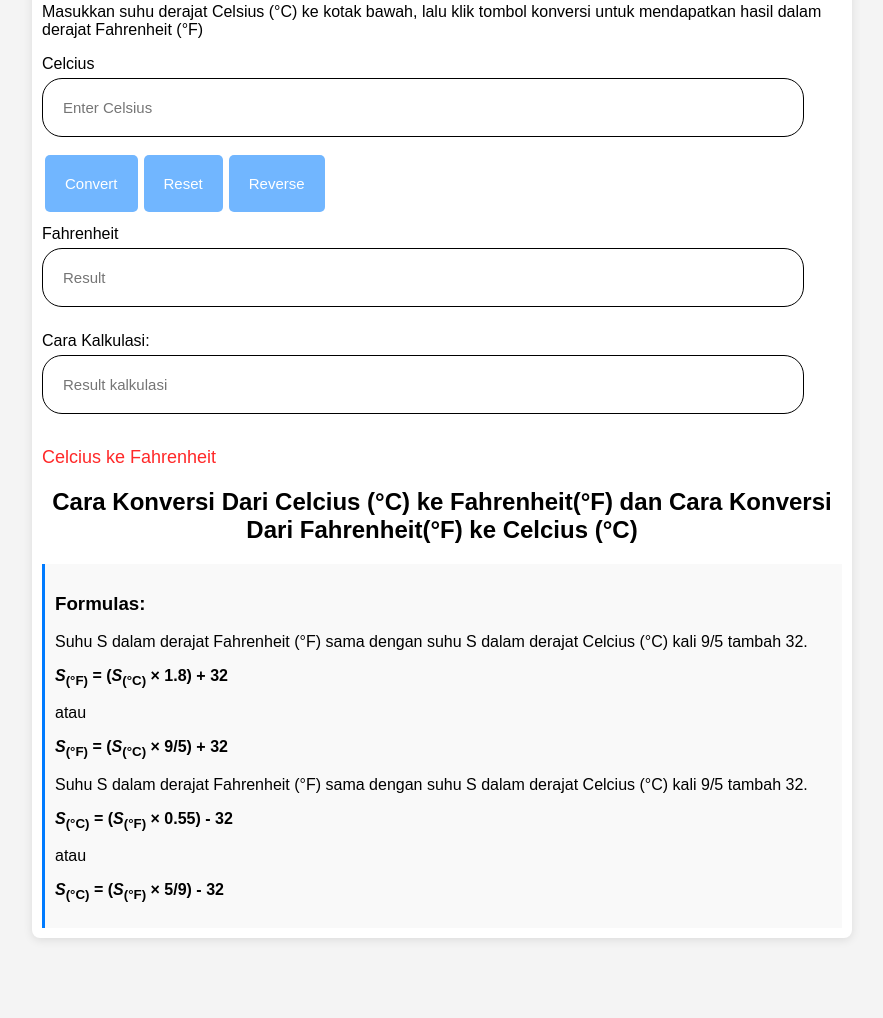
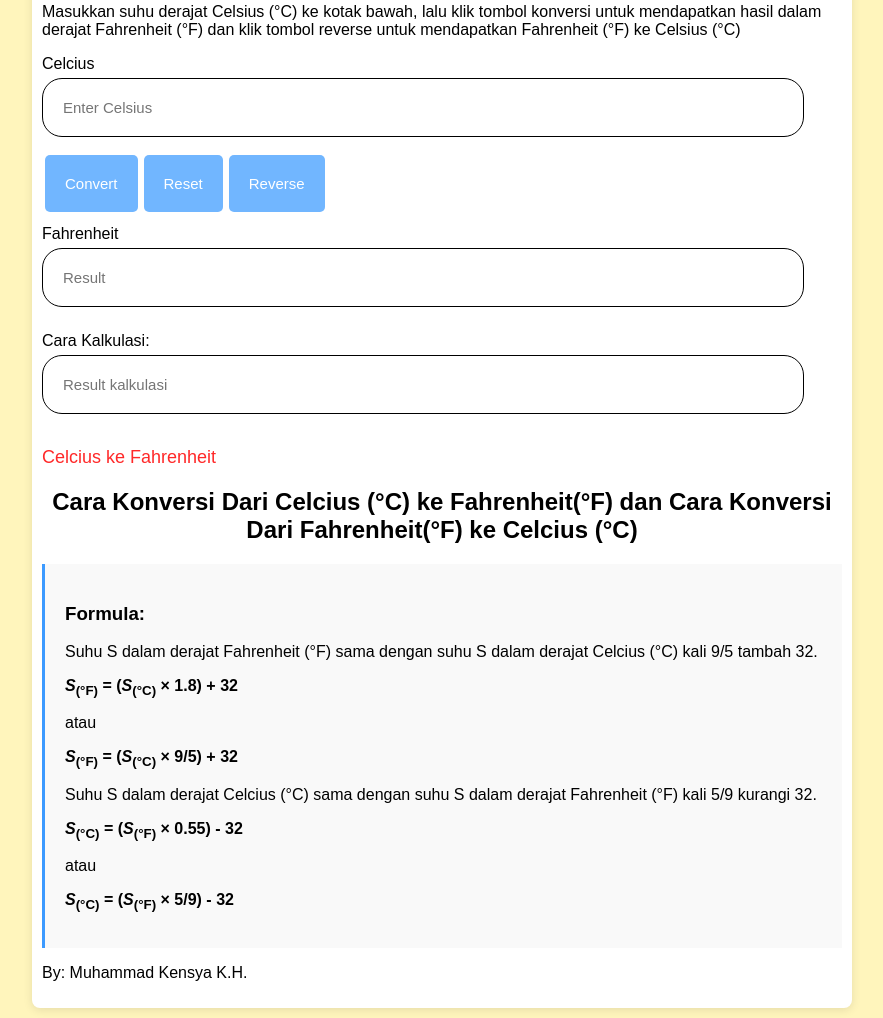
Before and after one commit to revou-fundamental-course/30-sept-24-Kekensya, a plain HTML site: page index.html in a window 1280 px wide. Shown: the part 97-1115 px from the top of the page, without its empty margins (198-1081 px from the left). Before the commit the page ends 1045 px from the top, so only its background shows below. Drawn offline with Linux system fonts and the light colour scheme.

Commit message:
Checkpoint 3

```diff
--- a/css/styles.css
+++ b/css/styles.css
@@ -1,13 +1,13 @@
 body {
     font-family: Arial, sans-serif;
-    background-color: #f4f4f4;
+    background-color: #fff5bc;
     margin: 0;
     padding: 10px;
 }
 .container {
     max-width: 800px;
     margin: auto;
-    background: white;
+    background: rgb(255, 255, 255);
     padding: 10px;
     border-radius: 8px;
     box-shadow: 0 2px 10px rgba(0, 0, 0, 0.1);
@@ -61,8 +61,8 @@ button:hover {
 .calculation {
     margin-top: 20px;
     background: #f9f9f9;
-    padding: 10px;
-    border-left: 3px solid #007bff;
+    padding: 20px;
+    border-left: 3px solid #3c9aff;
 }
 @media (max-width: 600px) {
     .button-container {
--- a/index.html
+++ b/index.html
@@ -9,7 +9,8 @@
 <body>
     <div class="container">
         <h1>Temperature Converter</h1>
-        <p>Masukkan suhu derajat Celsius (°C) ke kotak bawah, lalu klik tombol konversi untuk mendapatkan  hasil dalam derajat Fahrenheit (°F)</p>
+        <p>Masukkan suhu derajat Celsius (°C) ke kotak bawah, lalu klik tombol konversi untuk mendapatkan hasil dalam derajat Fahrenheit (°F) dan klik tombol reverse untuk mendapatkan Fahrenheit (°F) ke Celsius (°C)</p>
+
 
         <form id="temp-form">
             <label id="label-celsius">Celcius</label>
@@ -32,18 +33,24 @@
         <center><h2>Cara Konversi Dari Celcius (°C) ke Fahrenheit(°F) dan Cara Konversi Dari Fahrenheit(°F) ke Celcius (°C) </h2></center>
 
         <div class="calculation">
-            <h3>Formulas:</h3>
+            <h3>Formula:</h3>
             <p>Suhu S dalam derajat Fahrenheit (°F) sama dengan suhu S dalam derajat Celcius (°C) kali 9/5 tambah 32. </p>
             <p><strong> <i>S</i><sub>(°F)</sub> = (<i>S</i><sub>(°C)</sub> × 1.8) + 32</strong></p>
             <p>atau</p>
             <p><strong> <i>S</i><sub>(°F)</sub> = (<i>S</i><sub>(°C)</sub> × 9/5) + 32 </strong></p>
 
-            Suhu S dalam derajat Fahrenheit (°F) sama dengan suhu S dalam derajat Celcius (°C) kali 9/5 tambah 32. </p>
+            <p>Suhu S dalam derajat Celcius (°C) sama dengan suhu S dalam derajat Fahrenheit (°F) kali 5/9 kurangi 32. </p>
             <p><strong> <i>S</i><sub>(°C)</sub> = (<i>S</i><sub>(°F)</sub> × 0.55) - 32</strong></p>
             <p>atau</p>
             <p><strong> <i>S</i><sub>(°C)</sub> = (<i>S</i><sub>(°F)</sub> × 5/9) - 32 </strong></p>
         </div>
+
+        <p>By: Muhammad Kensya K.H.</p>
     </div>
+
+
     <script src="js/script.js"></script>
+
+
 </body>
 </html>
```
